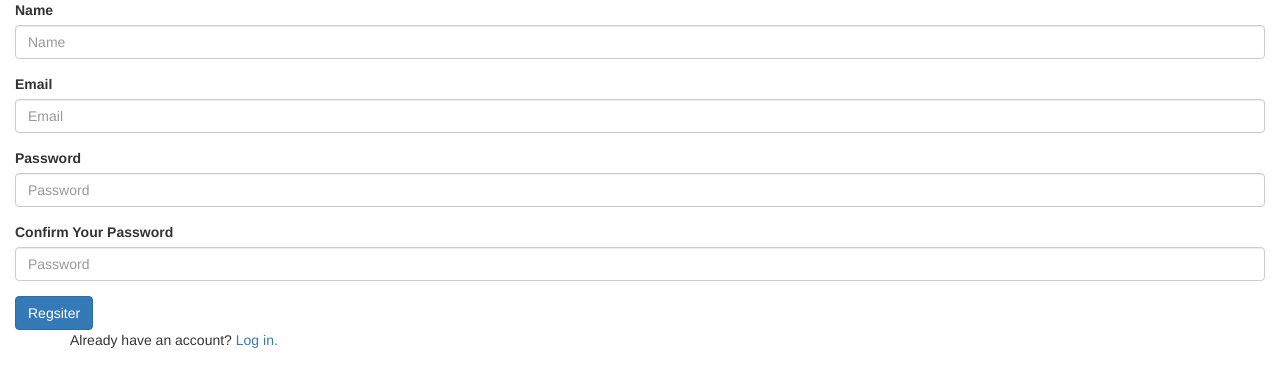
After one commit to CleverShovel/sound_library, a Flask app: page /signup in a window 1280 px wide. The commit adds this page. Shown: the top 387 px of the page. Run offline with Flask 2, Linux system fonts and the light colour scheme; some libraries are stand-ins or nearby versions.

Commit message:
add signup and login

```diff
--- a/application/__init__.py
+++ b/application/__init__.py
@@ -2,9 +2,11 @@ from flask import Flask
 from flask_script import Manager
 from flask_bootstrap import Bootstrap
 from flask_sqlalchemy import SQLAlchemy
+from flask_login import LoginManager
 from os import makedirs
 
 db = SQLAlchemy()
+login_manager = LoginManager()
 
 
 def create_app():
@@ -14,10 +16,14 @@ def create_app():
     makedirs(app.config['SOUND_FOLDER'], exist_ok=True)
     Bootstrap(app)
     db.init_app(app)
+    login_manager.init_app(app)
 
     with app.app_context():
         # Imports
         from . import routes
+        from . import auth
+        app.register_blueprint(routes.main_bp)
+        app.register_blueprint(auth.auth_bp)
 
         # Create tables for our models
         db.create_all()
--- /dev/null
+++ b/application/auth.py
@@ -0,0 +1,90 @@
+import os
+from flask import redirect, render_template, flash, Blueprint, request, session, url_for
+from flask_login import login_required, logout_user, current_user, login_user
+from flask import current_app as app
+from werkzeug.security import generate_password_hash, check_password_hash
+from .forms import LoginForm, SignupForm
+from .models import db, User
+from . import login_manager
+
+
+auth_bp = Blueprint('auth_bp', __name__,
+                    template_folder='templates')
+
+
+@auth_bp.route('/login', methods=['GET', 'POST'])
+def login_page():
+    """User login page."""
+    if current_user.is_authenticated:
+        return redirect(url_for('main_bp.index'))
+    login_form = LoginForm()
+    # POST: Create user and redirect them to the app
+    if request.method == 'POST':
+        if login_form.validate():
+            # Get Form Fields
+            email = request.form.get('email')
+            password = request.form.get('password')
+            # Validate Login Attempt
+            user = User.query.filter_by(email=email).first()
+            if user:
+                if user.check_password(password=password):
+                    login_user(user)
+                    next = request.args.get('next')
+                    return redirect(next or url_for('main_bp.index'))
+        flash('Invalid username/password combination')
+        return redirect(url_for('auth_bp.login_page'))
+    # GET: Serve Log-in page
+    return render_template('login.html',
+                           form=login_form)
+
+
+@auth_bp.route('/signup', methods=['GET', 'POST'])
+def signup_page():
+    """User sign-up page."""
+    signup_form = SignupForm()
+    # POST: Sign user in
+    if request.method == 'POST':
+        if signup_form.validate():
+            # Get Form Fields
+            name = request.form.get('name')
+            email = request.form.get('email')
+            password = request.form.get('password')
+            existing_user = User.query.filter_by(email=email).first()
+            if existing_user is None:
+                user = User(name=name,
+                            email=email,
+                            password=generate_password_hash(
+                                password, method='sha256'),
+                            admin=False)
+                db.session.add(user)
+                db.session.commit()
+                login_user(user)
+                return redirect(url_for('main_bp.index'))
+            flash('A user already exists with that email address.')
+            return redirect(url_for('auth_bp.signup_page'))
+    # GET: Serve Sign-up page
+    return render_template('/signup.html',
+                           form=signup_form)
+
+
+@auth_bp.route("/logout")
+@login_required
+def logout_page():
+    """User log-out logic."""
+    logout_user()
+    return redirect(url_for('auth_bp.login_page'))
+
+
+@login_manager.user_loader
+def load_user(user_id):
+    """Check if user is logged-in on every page load."""
+    if user_id is not None:
+        return User.query.get(user_id)
+    return None
+
+
+@login_manager.unauthorized_handler
+def unauthorized():
+    """Redirect unauthorized users to Login page."""
+    flash('You must be logged in to view that page.')
+    return redirect(url_for('auth_bp.login_page'))
--- a/application/forms.py
+++ b/application/forms.py
@@ -1,11 +1,38 @@
 from flask_wtf import FlaskForm
 from flask_wtf.file import FileField, FileAllowed, FileRequired
-from wtforms import TextField
-from wtforms.validators import DataRequired, Regexp, Length, Optional
-import re
+from wtforms import TextField, PasswordField, StringField
+from wtforms.validators import DataRequired, Regexp, Length, Optional, Email, EqualTo, ValidationError
+
+
+class SignupForm(FlaskForm):
+  """User Signup Form."""
+
+  name = StringField('Name',
+                     validators=[DataRequired(message=('Enter your name.'))])
+  email = StringField('Email',
+                      validators=[Email(
+                          message=('Please enter a valid email address.')),
+                          DataRequired(message=('Please enter a valid email address.'))])
+  password = PasswordField('Password',
+                           validators=[DataRequired(message='Please enter a password.'),
+                                       Length(min=6, message=(
+                                           'Please select a stronger password.')),
+                                       EqualTo('confirm', message='Passwords must match')])
+  confirm = PasswordField('Confirm Your Password')
+
+
+class LoginForm(FlaskForm):
+    """User Login Form."""
+
+    email = StringField('Email', validators=[DataRequired('Please enter a valid email address.'),
+                                             Email('Please enter a valid email address.')])
+    password = PasswordField('Password', validators=[
+                             DataRequired('Enter password')])
 
 
 class UploadSoundForm(FlaskForm):
+  """Upload sound form"""
+
   name = TextField('Enter sound name:', validators=[
       Optional(False),
       Regexp(r"^[а-яА-Яa-zA-Z\. ]+$",
--- a/application/templates/layout.html
+++ b/application/templates/layout.html
@@ -7,21 +7,26 @@
 <nav class="navbar navbar-default">
   <div class="container-fluid">
     <div class="navbar-header">
-      <a class="navbar-brand" href="{{url_for('index')}}">Sound Library</a>
+      <a class="navbar-brand" href="{{url_for('main_bp.index')}}">Sound Library</a>
     </div>
     <ul class="nav navbar-nav">
-      <li><a href="{{url_for('upload_sound')}}">Upload sound</a></li>
+      <li><a href="{{url_for('main_bp.upload_sound')}}">Upload sound</a></li>
     </ul>
     <ul class="nav navbar-nav navbar-right">
-      <li><a href="#"><span class="glyphicon glyphicon-user"></span> Sign Up</a></li>
-      <li><a href="#"><span class="glyphicon glyphicon-log-in"></span> Login</a></li>
+      {% if current_user.is_authenticated %}
+      <li><a href="#"><span class="glyphicon glyphicon-user"></span>  {{ current_user.name }}</a></li>
+      <li><a href="{{ url_for('auth_bp.logout_page') }}"><span class="glyphicon glyphicon-log-out"></span> Log Out</a></li>
+      {% else %}
+      <li><a href="{{ url_for('auth_bp.signup_page') }}"><span class="glyphicon glyphicon-user"></span> Sign Up</a></li>
+      <li><a href="{{ url_for('auth_bp.login_page') }}"><span class="glyphicon glyphicon-log-in"></span> Login</a></li>
+      {% endif %}
     </ul>
     {% block navbar_add %}{% endblock %}
   </div>
 </nav>
 {% endblock %}
 
-{% block content %}
+{% block scripts %}
 <style>
   audio {
     box-shadow: 5px 5px 20px rgba(0, 0, 0, 0.4);
@@ -29,5 +34,8 @@
     transform: scale(1.05);
   }
 </style>
+{% endblock %}
+
+{% block content %}
 {{ alerts() }}
 {% endblock %}
--- /dev/null
+++ b/application/templates/signup.html
@@ -0,0 +1,30 @@
+{% extends 'layout.html' %}
+{% import "bootstrap/wtf.html" as wtf %}
+
+{% block navbar %}
+{% endblock %}
+
+{% block content %}
+{{ super() }}
+<div class="container-fluid">
+  <form class="form" method="post" role="form" enctype="multipart/form-data">
+    {{ form.csrf_token() }}
+    <div class="form-group">
+      {{ wtf.form_field(form.name, class='form-control', placeholder='Name') }}
+    </div>
+    <div class="form-group">
+      {{ wtf.form_field(form.email, class='form-control', placeholder='Email') }}
+    </div>
+    <div class="form-group">
+      {{ wtf.form_field(form.password, class='form-control', placeholder='Password') }}
+    </div>
+    <div class="form-group">
+      {{ wtf.form_field(form.confirm, class='form-control', placeholder='Password') }}
+    </div>
+    <input class="btn btn-primary" type="submit" value="Regsiter">
+  </form>
+  <div class="container">
+    <span>Already have an account? <a href="{{ url_for('auth_bp.login_page') }}">Log in.</a><span>
+  </div>
+</div>
+{% endblock %}
--- a/config.py
+++ b/config.py
@@ -9,6 +9,7 @@ class Config:
     SECRET_KEY = environ.get('SECRET_KEY')
     FLASK_APP = environ.get('FLASK_APP')
     FLASK_ENV = environ.get('FLASK_ENV')
+    FLASK_DEBUG = environ.get('FLASK_DEBUG')
 
     # Database
     SQLALCHEMY_DATABASE_URI = getenv('SQLALCHEMY_DATABASE_URI',
```
Also changed, not shown: application/models.py (+29 -8 lines), application/routes.py (+16 -9 lines), application/templates/login.html (added, +24 -0 lines), app.db, 1 other file.
